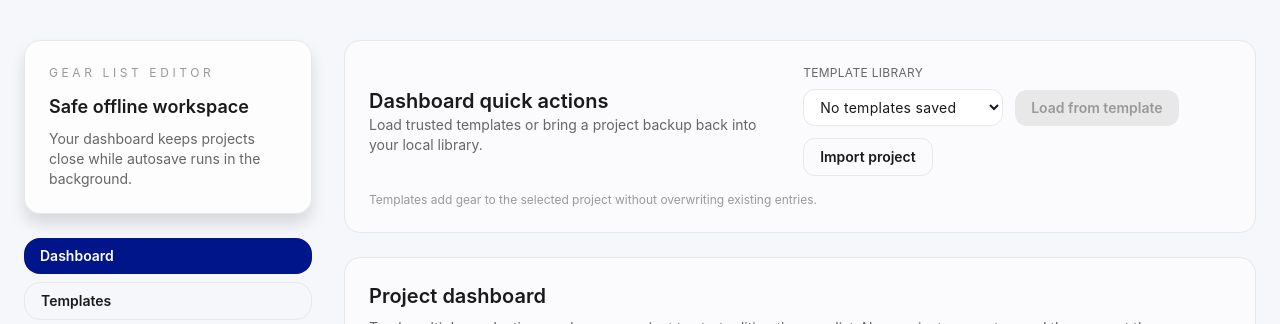
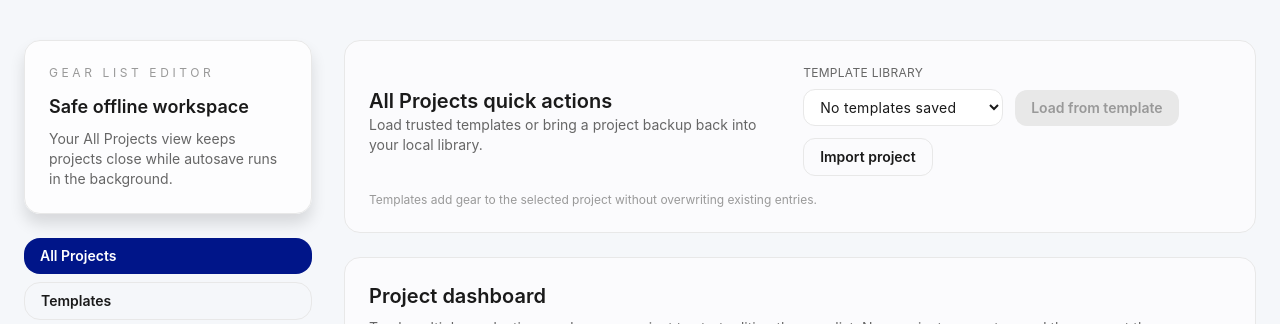
Before and after one commit to Hugo9809/Gear-list-editor, a React (Vite) app in the folder app/: page / in a window 1280 px wide. Shown: the top 324 px of the page. Built offline with nearby package versions, Linux system fonts and the light colour scheme.

Commit message:
Rename dashboard tab to All Projects

```diff
--- a/app/src/App.jsx
+++ b/app/src/App.jsx
@@ -980,7 +980,7 @@ export default function App() {
 
   const navigationTabs = useMemo(
     () => [
-      { id: 'dashboard', label: t('navigation.sidebar.dashboard', 'Dashboard') },
+      { id: 'dashboard', label: t('navigation.sidebar.dashboard', 'All Projects') },
       { id: 'templates', label: t('navigation.sidebar.templates', 'Templates') },
       { id: 'help', label: t('navigation.sidebar.help', 'Help') }
     ],
--- a/app/src/i18n/de.json
+++ b/app/src/i18n/de.json
@@ -10,7 +10,7 @@
   },
   "navigation": {
     "sidebar": {
-      "dashboard": "Dashboard",
+      "dashboard": "Alle Projekte",
       "templates": "Vorlagen",
       "help": "Hilfe"
     },
@@ -26,7 +26,7 @@
       "importBackup": "Backup importieren"
     },
     "helper": {
-      "dashboard": "Hier starten: Projekt-Kachel öffnen oder erstellen, Importe verwalten und Backups offline schützen.",
+      "dashboard": "In Alle Projekte starten: Projekt-Kachel öffnen oder erstellen, Importe verwalten und Backups offline schützen.",
       "project": "Projekt-Kachel öffnen, um die Equipmentliste mit Autosave und Exporten zu bearbeiten.",
       "templates": "Kits sicher wiederverwenden. Vorlagen sind hier und ergänzen ohne Überschreiben.",
       "help": "Offline-fokussierte Hilfe zu Autosave, Backups, Wiederherstellung und Exporten."
@@ -38,7 +38,7 @@
     "emptyValue": "—",
     "sidebar": {
       "title": "Sicherer Offline-Arbeitsbereich",
-      "description": "Dein Dashboard hält Projekte griffbereit, während Autosave im Hintergrund läuft."
+      "description": "Deine Alle-Projekte-Übersicht hält Projekte griffbereit, während Autosave im Hintergrund läuft."
     },
     "hero": {
       "title": "Projektfertige Equipmentlisten mit Offline-Schutz.",
@@ -73,7 +73,7 @@
   },
   "dashboard": {
     "quickActions": {
-      "title": "Dashboard-Schnellaktionen",
+      "title": "Alle-Projekte-Schnellaktionen",
       "description": "Vertrauenswürdige Vorlagen laden oder ein Projekt-Backup in deine lokale Bibliothek zurückholen."
     }
   },
@@ -108,7 +108,7 @@
       "importProject": "Projekt importieren",
       "active": "Aktiv",
       "open": "Projekt öffnen",
-      "backToDashboard": "Zurück zum Dashboard",
+      "backToDashboard": "Zurück zu Alle Projekte",
       "archive": "Archivieren"
     },
     "list": {
@@ -324,12 +324,12 @@
     "subtitle": "Offline-fokussierte Hinweise für sichere Equipment-Listen.",
     "sections": [
       {
-        "title": "Start im Dashboard",
-        "description": "Dashboard → Projekt-Kachel auswählen/erstellen → Projekt-Arbeitsbereich öffnet sich.",
+        "title": "Start in Alle Projekte",
+        "description": "Alle Projekte → Projekt-Kachel auswählen/erstellen → Projekt-Arbeitsbereich öffnet sich.",
         "items": [
           "Projekt anlegen, damit es sofort lokal gespeichert wird, auch offline.",
           "Projekt auswählen, um ohne Datenverlust weiterzuarbeiten.",
-          "Dashboard-Aktionen kümmern sich um Importe, Wiederherstellung und Geräte-Backups.",
+          "Alle-Projekte-Aktionen kümmern sich um Importe, Wiederherstellung und Geräte-Backups.",
           "Im Projekt-Arbeitsbereich oben exportieren, PDF erstellen oder teilen.",
           "Vorlagen liegen im Vorlagen-Tab und ergänzen Equipment ohne Überschreiben."
         ]
@@ -398,7 +398,7 @@
           "Backup-Dateien für Langzeitablage oder Gerätewechsel speichern.",
           "Backups importieren, um Daten zusammenzuführen statt zu überschreiben.",
           "Bei Problemen vom Geräte-Backup wiederherstellen.",
-          "Dashboard-Aktionen halten Importe und Wiederherstellung nah an deinen Projekten.",
+          "Alle-Projekte-Aktionen halten Importe und Wiederherstellung nah an deinen Projekten.",
           "Vorlagen werden im Vorlagen-Tab verwaltet und überschreiben keine Daten."
         ]
       }
--- a/app/src/i18n/en.json
+++ b/app/src/i18n/en.json
@@ -10,7 +10,7 @@
   },
   "navigation": {
     "sidebar": {
-      "dashboard": "Dashboard",
+      "dashboard": "All Projects",
       "templates": "Templates",
       "help": "Help"
     },
@@ -26,7 +26,7 @@
       "importBackup": "Import backup"
     },
     "helper": {
-      "dashboard": "Start here: create or open a project tile, manage imports, and protect backups while offline.",
+      "dashboard": "Start in All Projects: create or open a project tile, manage imports, and protect backups while offline.",
       "project": "Open a project tile to edit the gear list with autosave and exports.",
       "templates": "Reuse kits safely. Templates live here and add gear without overwriting your list.",
       "help": "Offline-first guidance for autosave, backups, restores, and safe exports."
@@ -38,7 +38,7 @@
     "emptyValue": "—",
     "sidebar": {
       "title": "Safe offline workspace",
-      "description": "Your dashboard keeps projects close while autosave runs in the background."
+      "description": "Your All Projects view keeps projects close while autosave runs in the background."
     }
   },
   "theme": {
@@ -63,7 +63,7 @@
   },
   "dashboard": {
     "quickActions": {
-      "title": "Dashboard quick actions",
+      "title": "All Projects quick actions",
       "description": "Load trusted templates or bring a project backup back into your local library."
     }
   },
@@ -98,7 +98,7 @@
       "importProject": "Import project",
       "active": "Active",
       "open": "Open project",
-      "backToDashboard": "Back to dashboard",
+      "backToDashboard": "Back to All Projects",
       "archive": "Archive"
     },
     "list": {
@@ -314,12 +314,12 @@
     "subtitle": "Offline-first guidance for safe gear lists.",
     "sections": [
       {
-        "title": "Start from the dashboard",
-        "description": "Dashboard → select/create a project tile → the project workspace opens.",
+        "title": "Start from All Projects",
+        "description": "All Projects → select/create a project tile → the project workspace opens.",
         "items": [
           "Create a project to save locally the moment it exists, even offline.",
           "Select a project to continue editing without losing data.",
-          "Dashboard actions handle imports, restores, and device backups.",
+          "All Projects actions handle imports, restores, and device backups.",
           "Use the project workspace header for export, PDF, and share actions.",
           "Templates live in the Templates tab and can be added without overwriting gear."
         ]
@@ -388,7 +388,7 @@
           "Download backup files for long-term storage or device migration.",
           "Import backups to merge rather than overwrite your current data.",
           "Restore from device backup if storage needs recovery.",
-          "Dashboard quick actions keep imports and restores close to your projects.",
+          "All Projects quick actions keep imports and restores close to your projects.",
           "Templates are managed in the Templates tab and never overwrite your data."
         ]
       }
```
